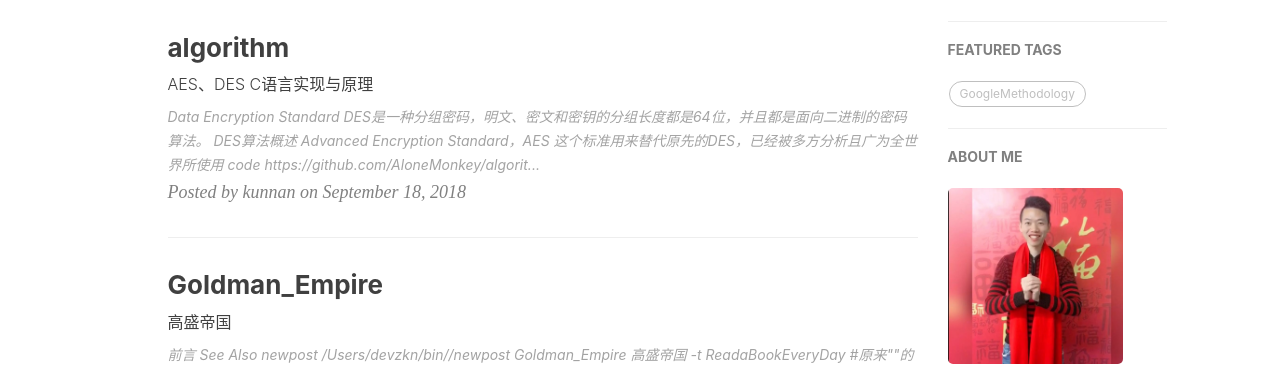
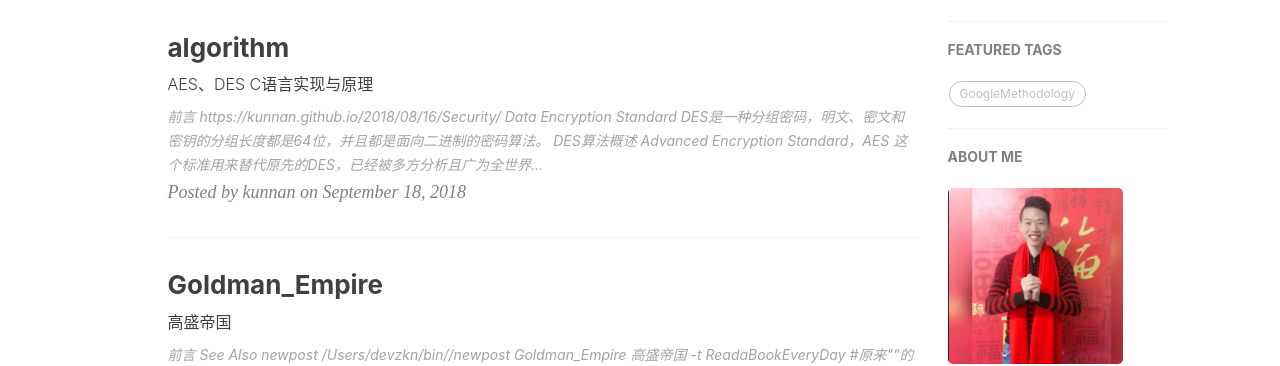
Before and after one commit to pua1203/pua1203.github.io, a Jekyll site: the page built from index.html, in a window 1280 px wide. Shown: the part 457-823 px from the top of the page. Built offline with Jekyll 4.4.1, drawn with Linux system fonts in a browser that asks for light colours; nearby versions of some CDN libraries; the list of posts is cut into pages by our own code; comment, search, counter and statistics services are not loaded.

Commit message:
https://kunnan.github.io/2018/08/16/Security/

```diff
--- a/_posts/Security/2018-09-18-algorithm.md
+++ b/_posts/Security/2018-09-18-algorithm.md
@@ -8,6 +8,12 @@ catalog: true
 author: kunnan
 subtitle: AES、DES C语言实现与原理
 ---
+
+
+
+# 前言
+
+https://kunnan.github.io/2018/08/16/Security/
 
 
 
```
